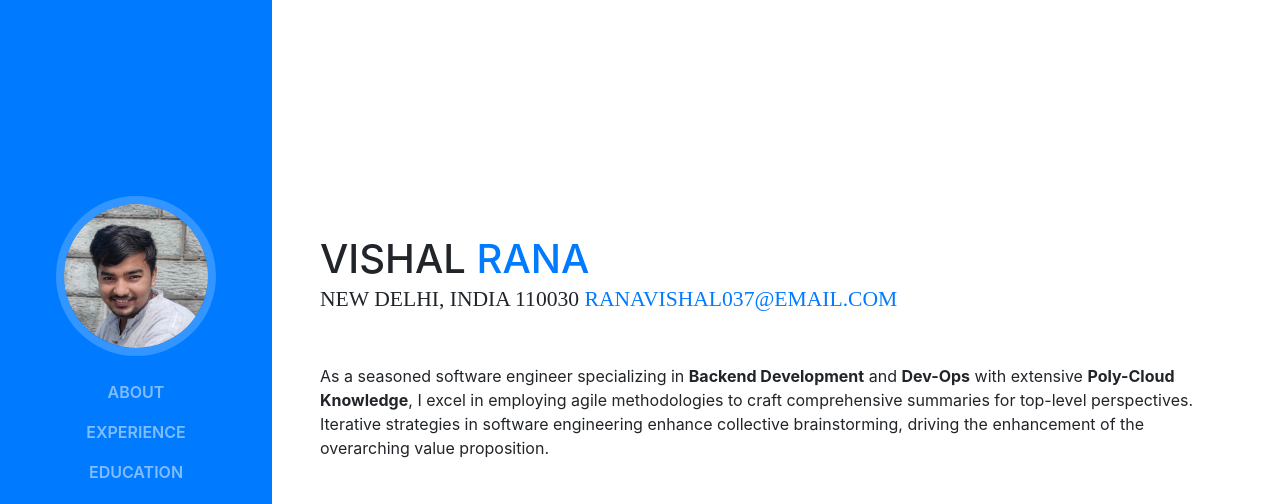
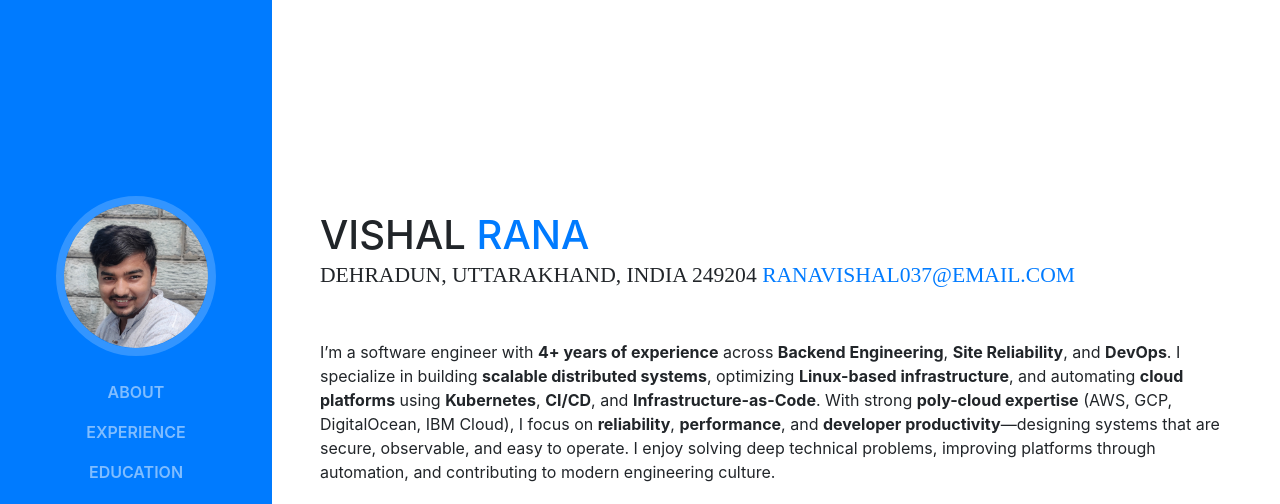
Before and after one commit to Vishalrana7/Vishalrana7.github.io, a website with bundled scripts: page index.html in a window 1280 px wide. Shown: the top 504 px of the page. Built offline with nearby package versions, Linux system fonts and the light colour scheme; a web font is replaced by a local one.

Commit message:
updates on index.html

```diff
--- a/index.html
+++ b/index.html
@@ -101,17 +101,20 @@
             <span class="text-primary">Rana</span>
           </h1>
           <div class="subheading mb-5">
-            New Delhi, India 110030
+            Dehradun, Uttarakhand, India 249204
             <a href="mailto:ranavishal037@email.com">ranavishal037@email.com</a>
           </div>
           <p class="mb-5">
-            As a seasoned software engineer specializing in
-            <b>Backend Development</b> and <b>Dev-Ops</b> with extensive
-            <b>Poly-Cloud Knowledge</b>, I excel in employing agile
-            methodologies to craft comprehensive summaries for top-level
-            perspectives. Iterative strategies in software engineering enhance
-            collective brainstorming, driving the enhancement of the overarching
-            value proposition.
+            I’m a software engineer with <b>4+ years of experience</b> across
+            <b>Backend Engineering</b>, <b>Site Reliability</b>, and <b>DevOps</b>.
+            I specialize in building <b>scalable distributed systems</b>, optimizing
+            <b>Linux-based infrastructure</b>, and automating <b>cloud platforms</b>
+            using <b>Kubernetes</b>, <b>CI/CD</b>, and <b>Infrastructure-as-Code</b>.
+            With strong <b>poly-cloud expertise</b> (AWS, GCP, DigitalOcean, IBM Cloud),
+            I focus on <b>reliability</b>, <b>performance</b>, and
+            <b>developer productivity</b>—designing systems that are secure, observable,
+            and easy to operate. I enjoy solving deep technical problems, improving
+            platforms through automation, and contributing to modern engineering culture.
           </p>
           <ul class="list-inline list-social-icons mb-0">
             <li class="list-inline-item">
```
